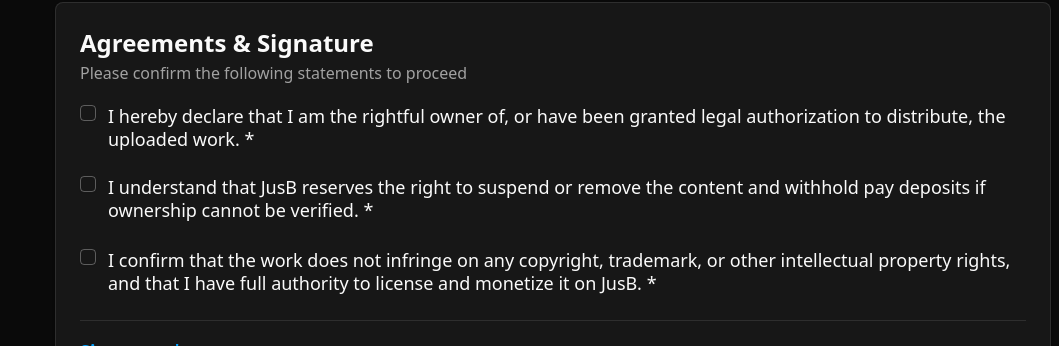
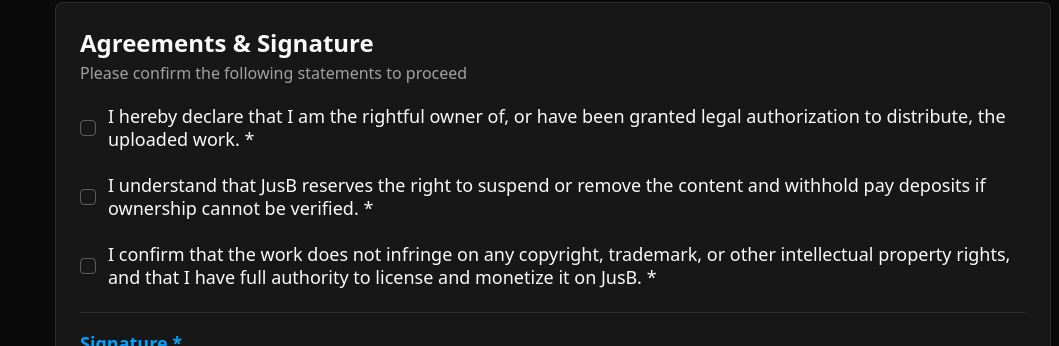
Before and after one commit to nrbnayon/Stream-Lab, a Next.js app: page /submit-film in a window 1280 px wide. Shown: the part 2199-2545 px from the top of the page, without its empty margins (221-1280 px from the left). Built offline with nearby package versions, Linux system fonts and the light colour scheme; no server answers.

Commit message:
line lable

```diff
--- a/components/dashboard/user/submit-film/film-upload-form.jsx
+++ b/components/dashboard/user/submit-film/film-upload-form.jsx
@@ -1012,7 +1012,7 @@ export default function FilmUploadForm() {
             </CardDescription>
           </CardHeader>
           <CardContent className="space-y-6">
-            <div className="flex items-start space-x-3">
+            <div className="flex items-center space-x-3">
               <Checkbox
                 id="agreement-owner"
                 checked={agreements.owner}
@@ -1025,14 +1025,14 @@ export default function FilmUploadForm() {
               />
               <Label
                 htmlFor="agreement-owner"
-                className="font-normal leading-tight cursor-pointer mb-0.5"
+                className="font-normal leading-tight cursor-pointer"
               >
                 I hereby declare that I am the rightful owner of, or have been
                 granted legal authorization to distribute, the uploaded work. *
               </Label>
             </div>
 
-            <div className="flex items-start space-x-3">
+            <div className="flex items-center space-x-3">
               <Checkbox
                 id="agreement-rights"
                 checked={agreements.rights}
@@ -1045,7 +1045,7 @@ export default function FilmUploadForm() {
               />
               <Label
                 htmlFor="agreement-rights"
-                className="font-normal leading-tight cursor-pointer mb-1"
+                className="font-normal leading-tight cursor-pointer"
               >
                 I understand that JusB reserves the right to suspend or remove
                 the content and withhold pay deposits if ownership cannot be
@@ -1053,7 +1053,7 @@ export default function FilmUploadForm() {
               </Label>
             </div>
 
-            <div className="flex items-start space-x-3">
+            <div className="flex items-center space-x-3">
               <Checkbox
                 id="agreement-authority"
                 checked={agreements.authority}
@@ -1066,7 +1066,7 @@ export default function FilmUploadForm() {
               />
               <Label
                 htmlFor="agreement-authority"
-                className="font-normal leading-tight cursor-pointer mb-0.5"
+                className="font-normal leading-tight cursor-pointer"
               >
                 I confirm that the work does not infringe on any copyright,
                 trademark, or other intellectual property rights, and that I
```
